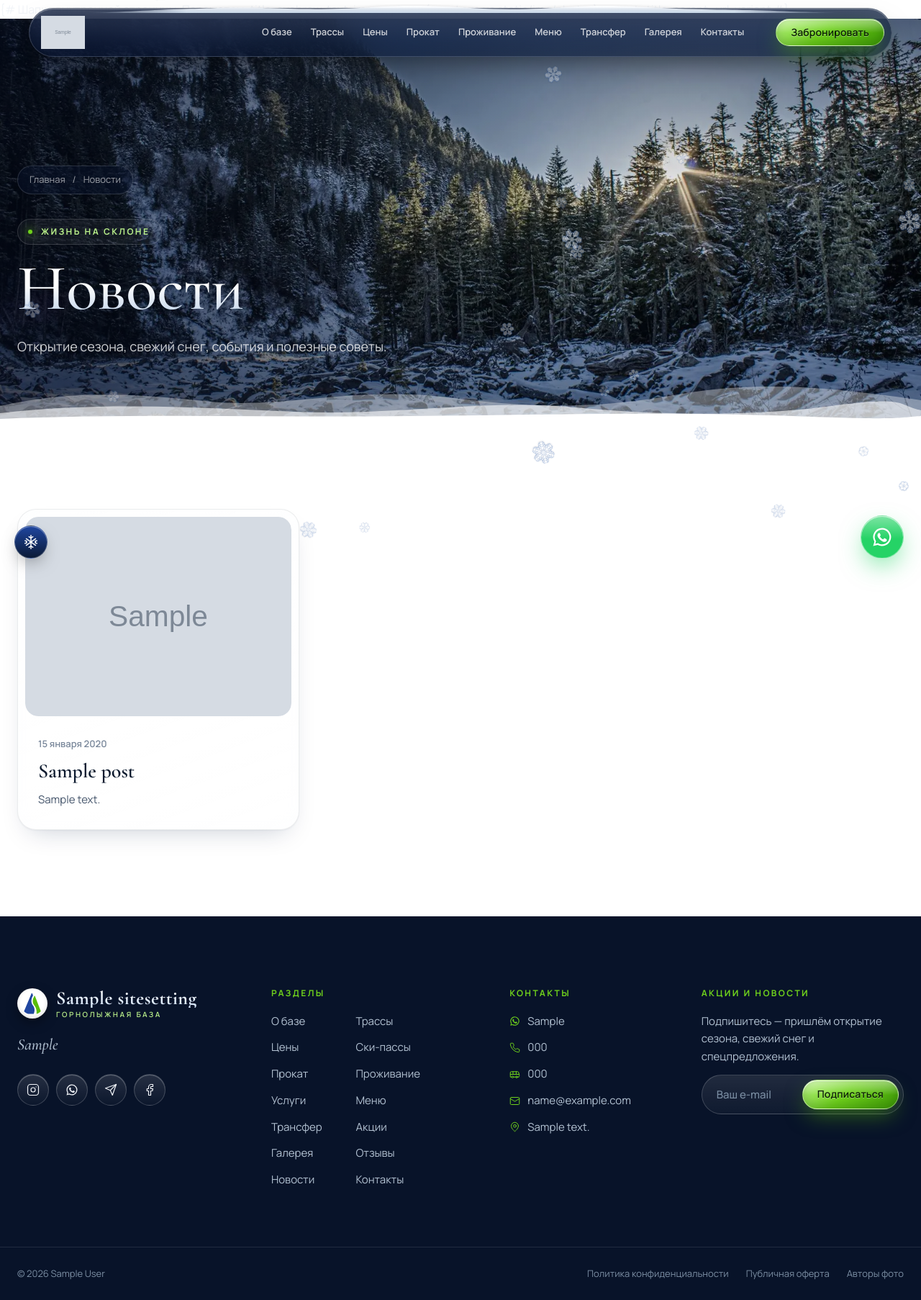
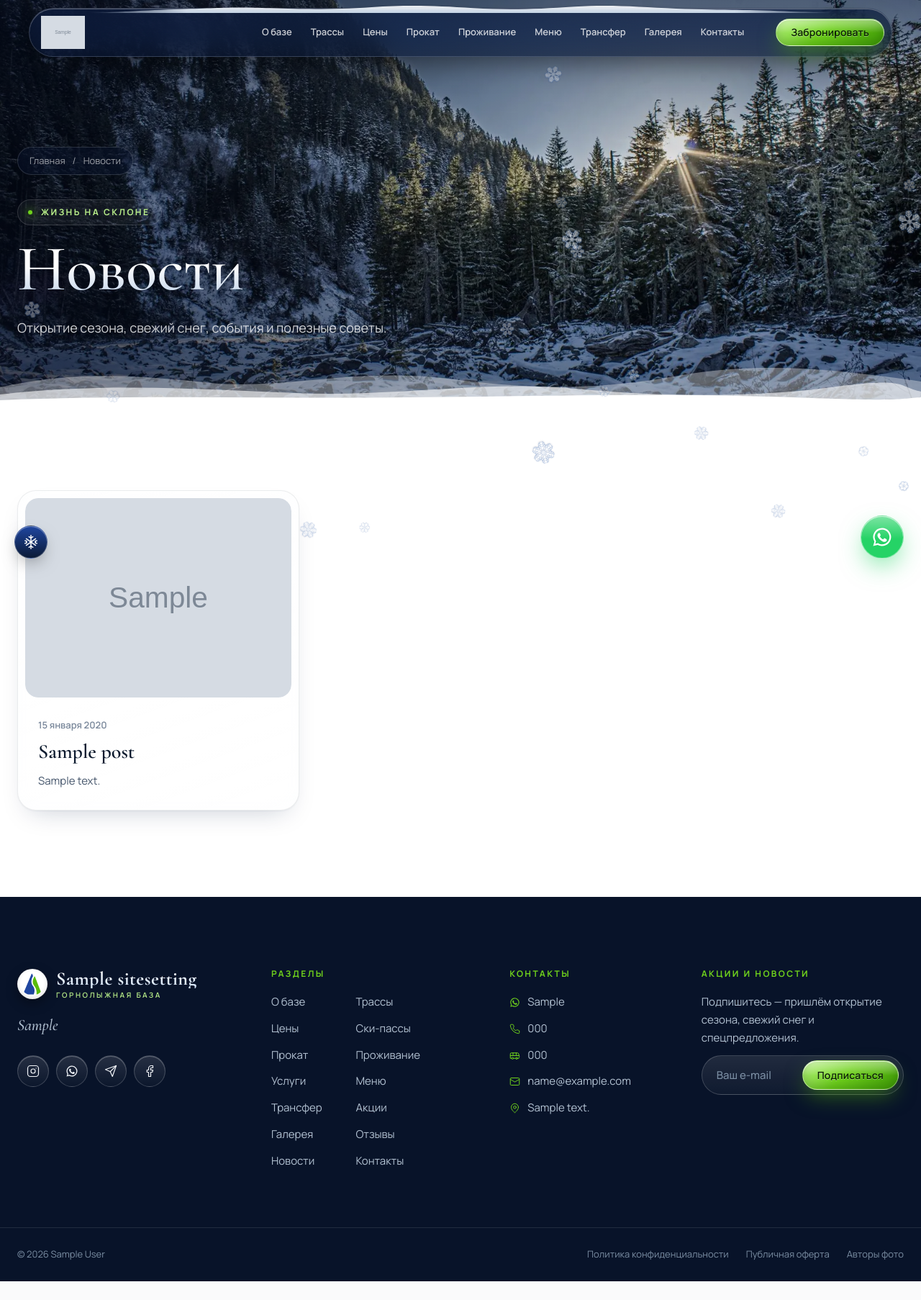
Before and after one commit to Nurbolottop/Ski-Resort, a Django app: page /blog/ in a window 1280 px wide. Shown: the whole page at 72% size. After the commit the page ends 1780 px from the top, so only its background shows below. Run offline with Django 5.2, Linux system fonts and the light colour scheme; tables that the repository leaves empty hold one stand-in row (values such as "Sample post"); grey boxes marked "Sample" are stand-in pictures.

Commit message:
Fix leaked template comment, heading order, preload hero images
- page_hero: multi-line {# #} comment was rendered as visible text on every inner page
- Footer titles are h2; card titles are h2 on list pages, h3 under section headings
- Preload the inner-page hero image (LCP) in parallel with stylesheets
- OfferCatalog: seller moved to offeredBy on each offer
- seo_check: heading order and leaked template code checks

```diff
--- a/app/apps/base/templatetags/seo_tags.py
+++ b/app/apps/base/templatetags/seo_tags.py
@@ -158,8 +158,9 @@ def jsonld_site(context, title=''):
 
 
 def _catalog(request, name, offers):
-    return {'@type': 'OfferCatalog', 'name': name, 'provider': {'@id': _resort_id(request)},
-            'itemListElement': offers}
+    seller = {'@id': _resort_id(request)}
+    return {'@type': 'OfferCatalog', 'name': name,
+            'itemListElement': [{**o, 'offeredBy': seller} for o in offers]}
 
 
 def _skipass_catalog(request):
--- a/app/apps/base/templatetags/site_tags.py
+++ b/app/apps/base/templatetags/site_tags.py
@@ -136,6 +136,12 @@ def srcset(image, widths=''):
 
 
 @register.simple_tag
+def photo_srcset(name):
+    """srcset фото из static/img/photos/w/ — для <link rel="preload">."""
+    return ', '.join(f"{static(f'img/photos/w/{name}-{w}.webp')} {w}w" for w in PHOTO_WIDTHS)
+
+
+@register.simple_tag
 def photo(name, sizes='100vw', cls='', eager=False, alt=None, decorative=False):
     """Фото из static/img/photos/w/: <img> с srcset из готовых WebP 640/1024/1600.
 
--- a/app/templates/cms/offer_list.html
+++ b/app/templates/cms/offer_list.html
@@ -9,7 +9,7 @@
     <div class="container">
         {% if offers %}
             <div class="grid grid--3">
-                {% for offer in offers %}{% include 'include/offer_card.html' %}{% endfor %}
+                {% for offer in offers %}{% include 'include/offer_card.html' with level=2 %}{% endfor %}
             </div>
         {% else %}
             <p class="empty">Сейчас активных акций нет. Подпишитесь на рассылку внизу страницы — сообщим о новых.</p>
--- a/app/templates/cms/post_list.html
+++ b/app/templates/cms/post_list.html
@@ -9,7 +9,7 @@
     <div class="container">
         {% if posts %}
             <div class="grid grid--3">
-                {% for post in posts %}{% include 'include/post_card.html' %}{% endfor %}
+                {% for post in posts %}{% include 'include/post_card.html' with level=2 %}{% endfor %}
             </div>
             {% include 'include/pagination.html' %}
         {% else %}
--- a/app/templates/cms/room_list.html
+++ b/app/templates/cms/room_list.html
@@ -10,7 +10,7 @@
     <div class="container">
         {% if rooms %}
             <div class="grid grid--3">
-                {% for room in rooms %}{% include 'include/room_card.html' %}{% endfor %}
+                {% for room in rooms %}{% include 'include/room_card.html' with level=2 %}{% endfor %}
             </div>
         {% else %}
             <p class="empty">Варианты проживания скоро появятся.</p>
--- a/app/templates/cms/service_category.html
+++ b/app/templates/cms/service_category.html
@@ -32,7 +32,7 @@
                                 {% endif %}
                             </div>
                             <div class="service-item__body">
-                                <h3 class="service-item__title">{{ service.name }}</h3>
+                                <h2 class="service-item__title">{{ service.name }}</h2>
                                 {% if service.description %}<p class="service-item__text">{{ service.description|linebreaksbr }}</p>{% endif %}
                                 {% if service.price %}<p class="service-item__price">{{ service.price }}</p>{% endif %}
                             </div>
--- a/app/templates/cms/skipass.html
+++ b/app/templates/cms/skipass.html
@@ -10,7 +10,7 @@
     <div class="container">
         {% if ski_passes %}
             <div class="grid grid--3">
-                {% for pass in ski_passes %}{% include 'include/skipass_card.html' %}{% endfor %}
+                {% for pass in ski_passes %}{% include 'include/skipass_card.html' with level=2 %}{% endfor %}
             </div>
         {% else %}
             <p class="empty">Тарифы на новый сезон скоро появятся.</p>
--- a/app/templates/cms/transfer.html
+++ b/app/templates/cms/transfer.html
@@ -14,7 +14,7 @@
                 {% for route in routes %}
                     <article class="route" data-reveal style="--d:{{ forloop.counter0 }}00ms">
                         <span class="route__icon"><svg class="icon"><use href="#i-car"></use></svg></span>
-                        <h3 class="route__name">{{ route.name }}</h3>
+                        <h2 class="route__name">{{ route.name }}</h2>
                         <ul class="specs">
                             {% if route.departure_point %}<li><span>Отправление</span><strong>{{ route.departure_point }}</strong></li>{% endif %}
                             {% if route.schedule %}<li><span>Расписание</span><strong>{{ route.schedule }}</strong></li>{% endif %}
--- a/app/templates/include/footer.html
+++ b/app/templates/include/footer.html
@@ -18,7 +18,7 @@
         </div>
 
         <div class="footer__col">
-            <h4 class="footer__title">Разделы</h4>
+            <h2 class="footer__title">Разделы</h2>
             <div class="footer__links-grid">
                 <a class="footer__link" href="{% url 'base:about' %}">О базе</a>
                 <a class="footer__link" href="{% url 'cms:slopes' %}">Трассы</a>
@@ -38,7 +38,7 @@
         </div>
 
         <div class="footer__col">
-            <h4 class="footer__title">Контакты</h4>
+            <h2 class="footer__title">Контакты</h2>
             {% if site.whatsapp %}<a class="footer__link" href="https://wa.me/{{ site.whatsapp_number }}" target="_blank" rel="noopener"><svg class="icon"><use href="#i-whatsapp"></use></svg>{{ site.whatsapp }}</a>{% endif %}
             {% if site.phone %}<a class="footer__link" href="tel:{{ site.phone_href }}"><svg class="icon"><use href="#i-phone"></use></svg>{{ site.phone }}</a>{% endif %}
             {% if site.transfer_phone %}<a class="footer__link" href="tel:{{ site.transfer_phone_href }}"><svg class="icon"><use href="#i-car"></use></svg>{{ site.transfer_phone }}</a>{% endif %}
@@ -47,7 +47,7 @@
         </div>
 
         <div class="footer__col">
-            <h4 class="footer__title">Акции и новости</h4>
+            <h2 class="footer__title">Акции и новости</h2>
             <p class="footer__text">Подпишитесь — пришлём открытие сезона, свежий снег и спецпредложения.</p>
             <form class="subscribe" action="{% url 'contacts:subscribe' %}" method="post">
                 {% csrf_token %}
--- a/app/templates/include/offer_card.html
+++ b/app/templates/include/offer_card.html
@@ -10,7 +10,7 @@
     </a>
     <div class="card__body">
         {% if offer.valid_to %}<p class="card__meta">Действует до {{ offer.valid_to|date:'j E' }}</p>{% endif %}
-        <h3 class="card__title"><a href="{{ offer.get_absolute_url }}">{{ offer.title }}</a></h3>
+        <h{{ level|default:3 }} class="card__title"><a href="{{ offer.get_absolute_url }}">{{ offer.title }}</a></h{{ level|default:3 }}>
         {% if offer.short_description %}<p class="card__text">{{ offer.short_description|truncatechars:150 }}</p>{% endif %}
         <div class="card__footer">
             <a class="link-more" href="{{ offer.get_absolute_url }}">Подробнее <svg class="icon"><use href="#i-arrow-right"></use></svg></a>
--- a/app/templates/include/page_hero.html
+++ b/app/templates/include/page_hero.html
@@ -1,6 +1,6 @@
 {% load site_tags %}{% load static %}
-{# Шапка внутренней страницы. Параметры: title, eyebrow, text, image, photo (имя фото из static/img/photos),
-   parent_title, parent_url, variant #}
+{% comment %}Шапка внутренней страницы. Параметры: title, eyebrow, text, image, photo (имя фото из static/img/photos),
+   parent_title, parent_url, variant{% endcomment %}
 <section class="page-hero">
     <div class="page-hero__bg">
         {% if image %}
--- a/app/templates/include/post_card.html
+++ b/app/templates/include/post_card.html
@@ -9,7 +9,7 @@
     </a>
     <div class="card__body">
         <time class="card__meta" datetime="{{ post.published_at|date:'c' }}">{{ post.published_at|date:'j E Y' }}</time>
-        <h3 class="card__title"><a href="{{ post.get_absolute_url }}">{{ post.title }}</a></h3>
+        <h{{ level|default:3 }} class="card__title"><a href="{{ post.get_absolute_url }}">{{ post.title }}</a></h{{ level|default:3 }}>
         {% if post.excerpt %}<p class="card__text">{{ post.excerpt|truncatechars:150 }}</p>{% endif %}
     </div>
 </article>
--- a/app/templates/include/room_card.html
+++ b/app/templates/include/room_card.html
@@ -9,7 +9,7 @@
         <span class="card__badge">до {{ room.max_guests }} гостей</span>
     </a>
     <div class="card__body">
-        <h3 class="card__title"><a href="{{ room.get_absolute_url }}">{{ room.name }}</a></h3>
+        <h{{ level|default:3 }} class="card__title"><a href="{{ room.get_absolute_url }}">{{ room.name }}</a></h{{ level|default:3 }}>
         <p class="card__meta">{{ room.beds }}{% if room.beds and room.area %} · {% endif %}{% if room.area %}{{ room.area }} м²{% endif %}</p>
         {% if room.short_description %}<p class="card__text">{{ room.short_description|truncatechars:150 }}</p>{% endif %}
         <div class="card__footer">
--- a/app/templates/include/seo.html
+++ b/app/templates/include/seo.html
@@ -1,4 +1,4 @@
-{% load static seo_tags %}{# SEO-теги страницы. Параметры: title, description, full_title, image, photo, og_type, noindex #}
+{% load static seo_tags site_tags %}{# SEO-теги страницы. Параметры: title, description, full_title, image, photo, og_type, noindex #}
     <title>{{ title }}{% if not full_title %} | {{ site.name }}{% endif %}</title>
     <meta name="description" content="{{ description|striptags }}">
     {% if noindex %}<meta name="robots" content="noindex, follow">
@@ -20,4 +20,5 @@
     {% if site.latitude and site.longitude %}<meta name="geo.position" content="{{ site.latitude|stringformat:'f' }};{{ site.longitude|stringformat:'f' }}">
     <meta name="ICBM" content="{{ site.latitude|stringformat:'f' }}, {{ site.longitude|stringformat:'f' }}">
     {% endif %}<link rel="alternate" type="text/markdown" href="/llms.txt" title="Краткая информация о базе для ИИ-ассистентов">
+    {% if not full_title %}{# Фото в шапке внутренней страницы — LCP: грузим сразу, параллельно со стилями #}{% if image %}<link rel="preload" as="image" imagesrcset="{{ image|srcset }}" imagesizes="100vw" fetchpriority="high">{% elif photo %}<link rel="preload" as="image" imagesrcset="{% photo_srcset photo %}" imagesizes="100vw" fetchpriority="high">{% endif %}{% endif %}
     {% jsonld_site title %}
--- a/app/templates/include/skipass_card.html
+++ b/app/templates/include/skipass_card.html
@@ -1,7 +1,7 @@
 {% load site_tags %}
 <div class="pass{% if pass.is_featured %} pass--featured{% endif %}" data-reveal style="--d:{{ forloop.counter0|default:0 }}00ms">
     {% if pass.is_featured %}<span class="pass__tag">Популярный</span>{% endif %}
-    <h3 class="pass__name">{{ pass.name }}</h3>
+    <h{{ level|default:3 }} class="pass__name">{{ pass.name }}</h{{ level|default:3 }}>
     <p class="price">
         <span class="price__value">{{ pass.price|money }}</span>
         <span class="price__unit">сом{% if pass.price_unit %} / {{ pass.price_unit }}{% endif %}</span>
```
Also changed, not shown: scripts/seo_check.py (+10 -3 lines).
